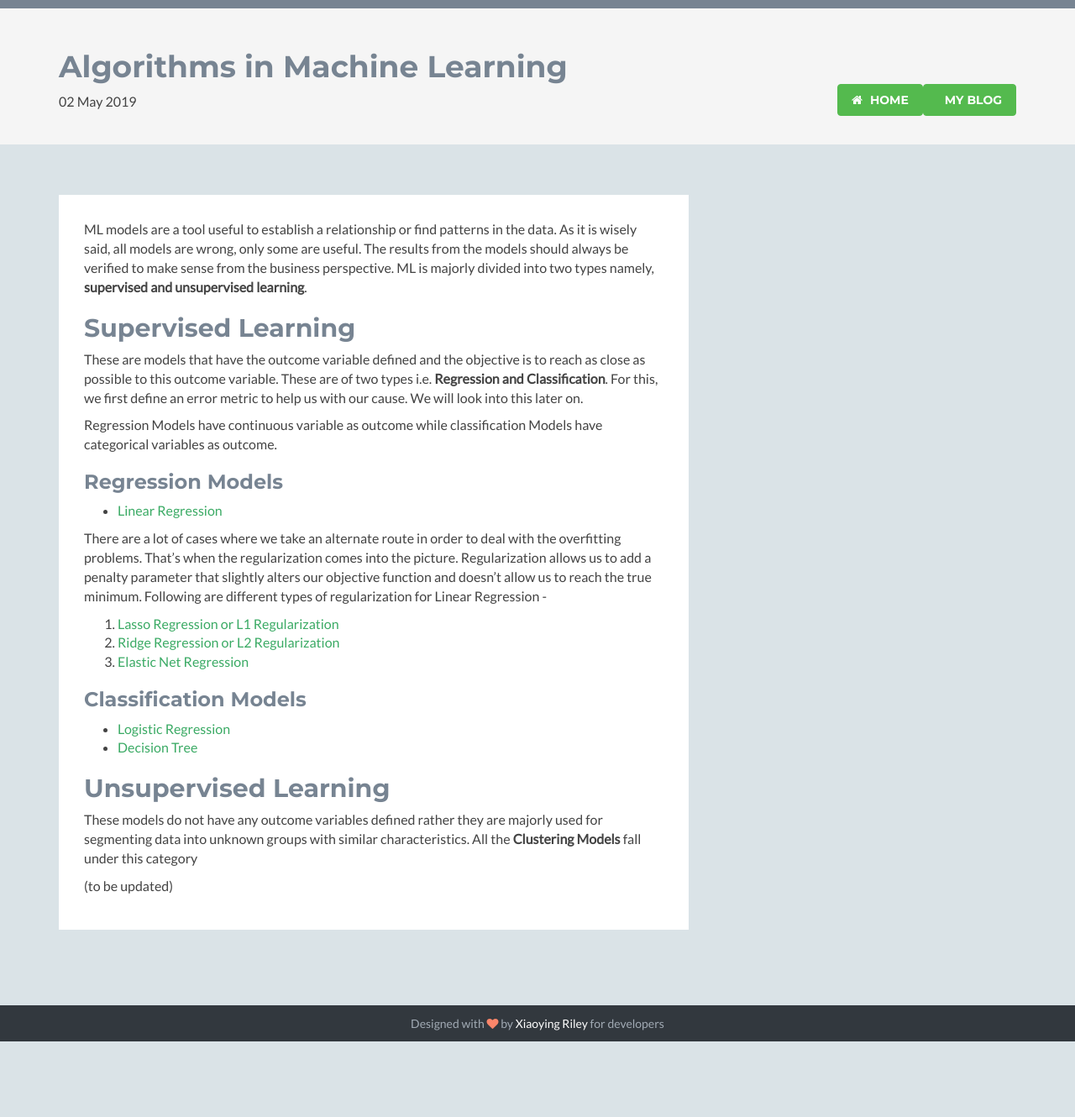
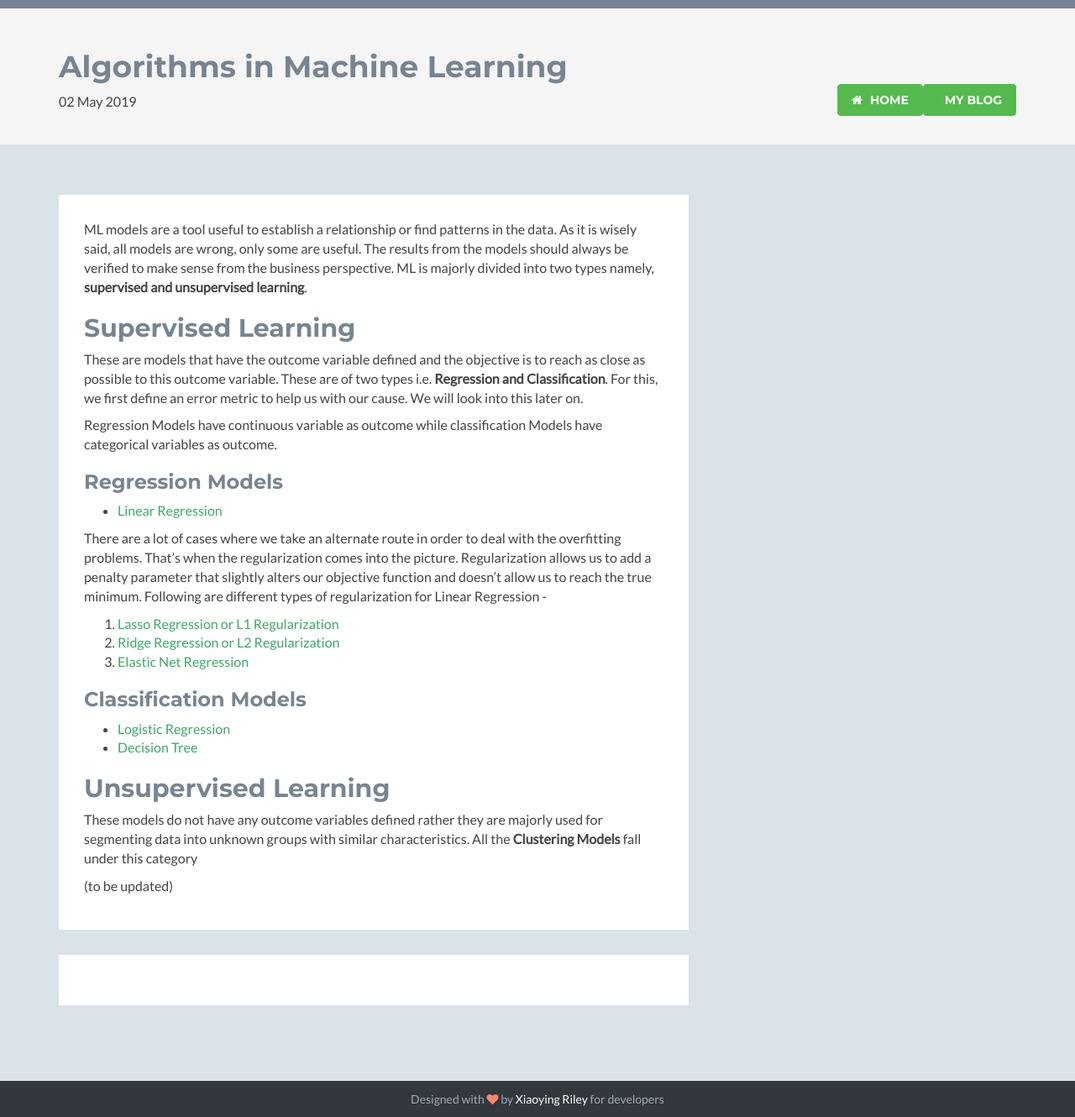
Before and after one commit to abhisheksanghai/abhisheksanghai.github.io, a Jekyll site: the page built from _posts/2019-05-02-algorithms-in-ml.md, in a window 1280 px wide. Shown: the whole page at 84% size. Built offline with Jekyll 4.4.1, drawn with Linux system fonts in a browser that asks for light colours; nearby versions of some CDN libraries; library files that are not in the unit come from our copies; comment, search, counter and statistics services are not loaded; before the commit the page ends 1240 px from its top, so only the background shows below that.

Commit message:
Update post.html
changing layout for disqus comments

```diff
--- a/_layouts/post.html
+++ b/_layouts/post.html
@@ -26,10 +26,17 @@ layout: default
                     </div><!--//section-inner-->
                 </section><!--//section-->
 	    </div><!--//primary-->
+
+	    <div class="primary col-md-8 col-sm-12 col-xs-12">
+                <section class="about section">
+                    <div class="section-inner">
+                        <div class="content">
+
+                            {% include disqus.html %}
+
+                        </div><!--//content-->
+                    </div><!--//section-inner-->
+                </section><!--//section-->
+	    </div><!--//primary-->
    </div><!--//row-->
 </div><!--//masonry-->
-
-<!-- Post comments -->
-<div class="notecomments">
-  {% include disqus.html %}
-</div>
```
